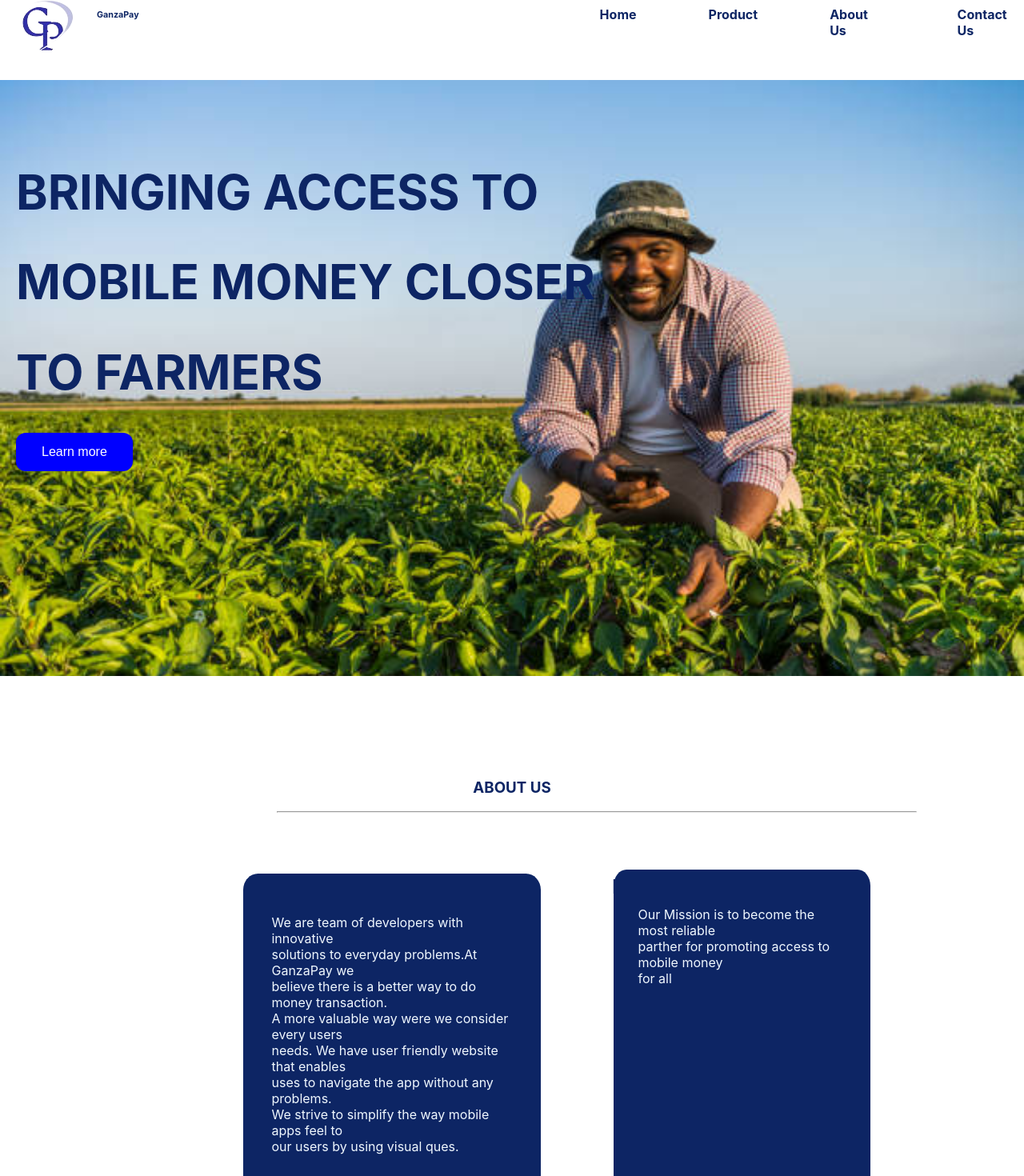
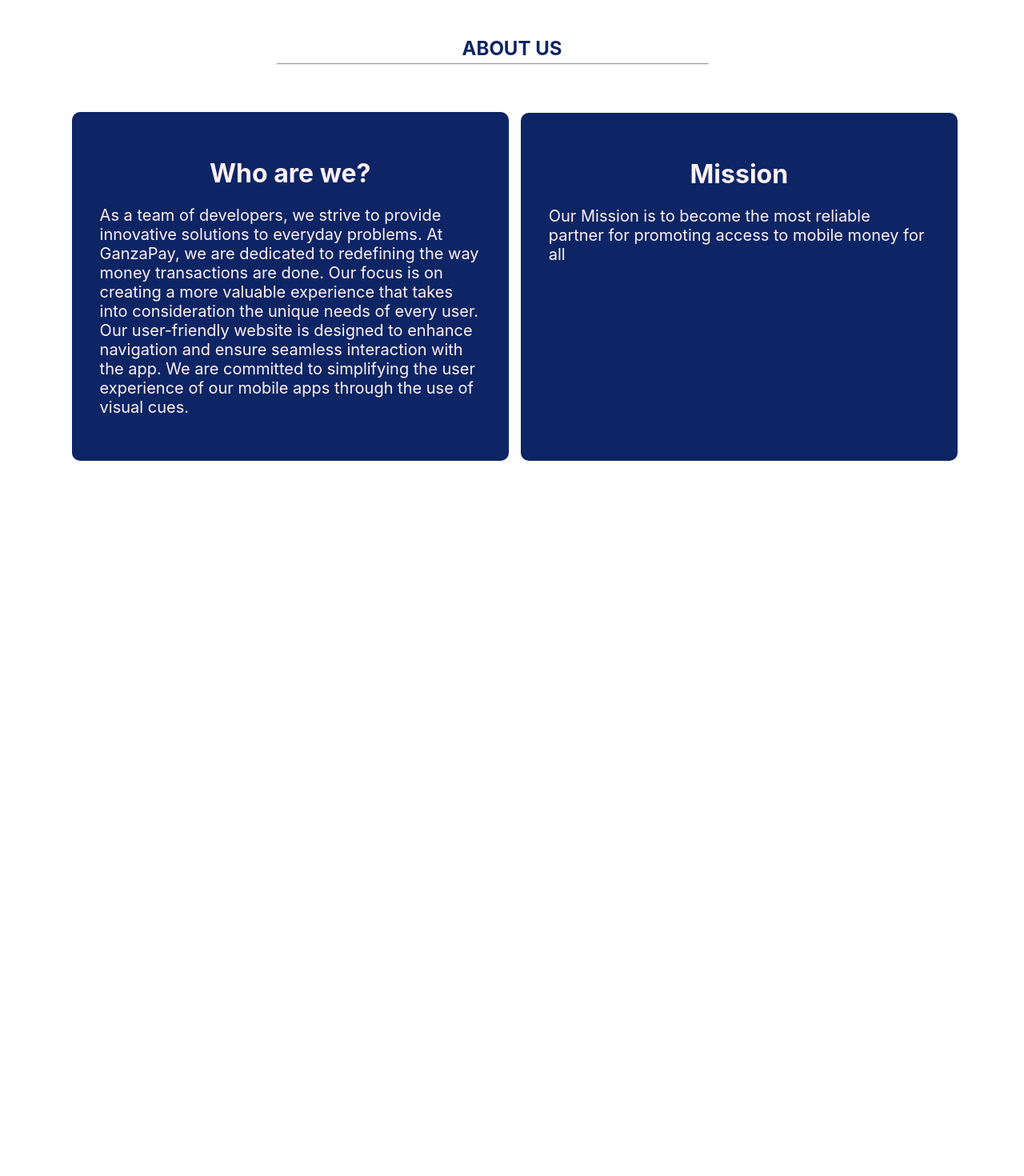
Before and after one commit to akirachix/Umodzi-Informational, a React (Create React App) app: page / in a window 1280 px wide. Shown: the part 18-1488 px from the top of the page at 80% size. After the commit the page ends 800 px from the top, so only its background shows below. Built offline with nearby package versions, Linux system fonts and the light colour scheme.

Commit message:
added files

```diff
--- a/src/About/index.css
+++ b/src/About/index.css
@@ -1,53 +1,301 @@
-.about-us {
+.about {
   text-align: center;
-  margin-top: 10%;
+  margin-top: 7%;
+  color: #0d2564;
+  font-size: 24px;
+}
+.line {
+  width: 860px;
+  margin-left: 28%;
+  height: 10px;
+  margin-top: -20px;
+}
+#our {
+  padding-top: -16px;
+}
+.teamtext {
+  background-color: #0d2564;
+  color: rgb(255, 240, 245);
+  padding: 30px 30px;
+  border-radius: 10px;
+  width: 45%;
+  font-size: 20px;
+  /* margin-left: -10%; */
+}
+.us {
+  font-size: 32px;
+  margin-left: -240px;
+}
+.missions {
+  background-color: #0d2564;
+  color: rgb(255, 240, 245);
+  padding: 30px 30px;
+  border-radius: 10px;
+  width: 45%;
+  /* height: 50px; */
+  font-size: 20px;
+  margin-top: 1px;
+  /* margin-left: -0%; */
+}
+.aboutus {
+  text-align: center;
+  /* margin-left: 20%; */
+  font-size: 32px;
+  /* margin-top: 30px; */
+}
+.container {
+  display: flex;
+  gap: 25px;
+  margin-top: 4%;
+  margin-left:  3%;
 }
 
+@media (max-width: 480px) {
+  .about {
+    text-align: center;
+    margin-top: 5%;
+    color: #0d2564;
+    font-size: 20px;
+  }
+  .line {
+    width: 200px;
+    margin-left: 25%;
+    height: 10px;
+  }
+  .teamtext {
+    /* display: block; */
+    /* height: 80px; */
+    background-color: #0d2564;
+    color: rgb(255, 240, 245);
+    padding: 35px 35px;
+    border-radius: 10px;
+    width: 82%;
+    font-size: 12px;
+    margin-left: -45px;
+  }
   .us {
-  position: relative;
-  left: 24%;
-  bottom: 70px;
+    font-size: 32px;
+    margin-left: -240px;
+  }
+  .missions {
+    background-color: #0d2564;
+    color: rgb(255, 240, 245);
+    padding: 25px 25px;
+    border-radius: 10px;
+    width: 88%;
+    /* height: 70%; */
+    font-size: 12px;
+    margin-top: -10px;
+    margin-left: -46px;
+  }
+  .aboutus {
+    font-size: 20px;
+  }
+  .container {
+    margin-left: 20%;
+    /* display: block; */
+    display: grid;
+    gap: 4%;
+  }
 }
 
-.ourmission {
-  position: relative;
-  left: 7%;
-  bottom: 70px;
+@media (min-width: 481px) and (max-width: 767px) {
+  .about {
+    text-align: center;
+    margin-top: 5%;
+    color: #0d2564;
+    font-size: 25px;
   }
-.hr {
-  width: 800px;
-  margin-left: 27%;
+  .line {
+    width: 250px;
+    margin-left: 25%;
+    height: 10px;
   }
-.team {
+  .teamtext {
+    /* display: block; */
+    /* height: 80px; */
     background-color: #0d2564;
-  color: aliceblue;
+    color: rgb(255, 240, 245);
     padding: 35px 35px;
-  border-radius: 5%;
-  margin-top: 10%;
-  margin-right: 15%;
-  left:15%;
-  position: relative;
-  bottom: 180px;
+    border-radius: 10px;
+    width: 82%;
+    font-size: 15px;
+    margin-left: -45px;
   }
-.mission {
+  .us {
+    font-size: 32px;
+    margin-left: -240px;
+  }
+  .missions {
     background-color: #0d2564;
-  color: aliceblue;
-  padding: 30px 30px;
-  border-radius: 5%;
-  margin-top: 10%;
-  margin-right: 15%;
-  position: relative;
-  bottom: 185px;
+    color: rgb(255, 240, 245);
+    padding: 25px 25px;
+    border-radius: 10px;
+    width: 87%;
+    /* height: 70%; */
+    font-size: 15px;
+    margin-top: -10px;
+    margin-left: -45px;
   }
-.who {
-  display: flex;
-  margin-top: 10%;
-  /* justify-content: space-evenly; */
+  .aboutus {
+    font-size: 25px;
   }
-h2 {
-  color: #0d2564;
+  .container {
+    margin-left: 18%;
+    /* display: block; */
+    display: grid;
+    gap: 5%;
+  }
 }
 
-h3 {
+@media (min-width: 768px) and (max-width: 991px) {
+  .about {
+    text-align: center;
+    margin-top: 5%;
     color: #0d2564;
+    font-size: 25px;
   }
+  .line {
+    width: 400px;
+    margin-left: 25%;
+    height: 10px;
+  }
+  .teamtext {
+    /* display: block; */
+    /* height: 80px; */
+    background-color: #0d2564;
+    color: rgb(255, 240, 245);
+    padding: 35px 35px;
+    border-radius: 10px;
+    width: 82%;
+    font-size: 25px;
+    margin-left: -45px;
+  }
+  .us {
+    font-size: 32px;
+    margin-left: -240px;
+  }
+  .missions {
+    background-color: #0d2564;
+    color: rgb(255, 240, 245);
+    padding: 25px 25px;
+    border-radius: 10px;
+    width: 85%;
+    /* height: 70%; */
+    font-size: 25px;
+    margin-top: -10px;
+    margin-left: -45px;
+  }
+  .aboutus {
+    font-size: 30px;
+  }
+  .container {
+    margin-left: 18%;
+    /* display: block; */
+    display: grid;
+    gap: 6%;
+  }
+}
+
+@media (min-width: 992px) and (max-width: 1199px) {
+  .about {
+    text-align: center;
+    margin-top: 5%;
+    color: #0d2564;
+    font-size: 25px;
+  }
+  .line {
+    width: 300px;
+    margin-left: 35%;
+    height: 15px;
+  }
+  .teamtext {
+    /* display: block; */
+    /* height: 80px; */
+    background-color: #0d2564;
+    color: rgb(255, 240, 245);
+    padding: 17px 18px;
+    border-radius: 10px;
+    width: 82%;
+    font-size: 16px;
+    margin-left: -49px;
+  }
+  .us {
+    font-size: 32px;
+    margin-left: -240px;
+  }
+  .missions {
+    background-color: #0d2564;
+    color: rgb(255, 240, 245);
+    padding: 25px 25px;
+    border-radius: 10px;
+    width: 80%;
+    /* height: 70%; */
+    font-size: 16px;
+    margin-top: -0px;
+    margin-right: 10px;
+  }
+  .aboutus {
+    font-size: 24px;
+  }
+  .container {
+    margin-left: 13%;
+    margin-right: 8%;
+    /* display: block; */
+    display: flex;
+    gap: 2%;
+  }
+}
+
+@media (min-width: 1200px) and (max-width: 1300px) {
+  .about {
+    text-align: center;
+    margin-top: 5%;
+    color: #0d2564;
+    font-size: 24px;
+  }
+  .line {
+    width: 540px;
+    margin-left: 27%;
+    height: 10px;
+  }
+  #our {
+    padding-top: -16px;
+  }
+  .teamtext {
+    background-color: #0d2564;
+    color: rgb(255, 240, 245);
+    padding: 35px 35px;
+    border-radius: 10px;
+    width: 40%;
+    font-size: 20px;
+    /* margin-left: 20%; */
+  }
+  .us {
+    font-size: 32px;
+    margin-left: -240px;
+  }
+  .missions {
+    background-color: #0d2564;
+    color: rgb(255, 240, 245);
+    padding: 35px 35px;
+    border-radius: 10px;
+    width: 40%;
+    /* height: 50px; */
+    font-size: 20px;
+    margin-top: 1px;
+    /* margin-left: -70%; */
+  }
+  .aboutus {
+    text-align: center;
+    /* margin-left: 20%; */
+    font-size: 32px;
+    /* margin-top: 30px; */
+  }
+  .container {
+    display: flex;
+    gap: 15px;
+    margin-top: 4%;
+    margin-left: 7%;
+  }
+}
--- a/src/About/index.js
+++ b/src/About/index.js
@@ -1,40 +1,39 @@
+import React from "react";
 import "./index.css";
+
 const Abouts = () => {
   return (
-    <div className="about-text">
-      <div className="about-us">
-        <h3>ABOUT US</h3>
-      </div>
-      <div className="hr">
+    <>
+      <h3 className="about">ABOUT US</h3>
+
+      <div className="line">
         <hr></hr>
       </div>
 
-      <div className="who">
-        <div className="us">
-          <h2>Who are we?</h2>
-        </div>
-        <div className="team">
+      <div className="container">
+        <div className="teamtext">
+          <h1 className="aboutus">Who are we?</h1>
           <p>
-            We are team of developers with innovative<br></br>
-            solutions to everyday problems.At GanzaPay we<br></br>
-            believe there is a better way to do money transaction.<br></br>A
-            more valuable way were we consider every users<br></br>
-            needs. We have user friendly website that enables<br></br>
-            uses to navigate the app without any problems.<br></br>
-            We strive to simplify the way mobile apps feel to<br></br>
-            our users by using visual ques.
+            As a team of developers, we strive to provide innovative solutions
+            to everyday problems. At GanzaPay, we are dedicated to redefining
+            the way money transactions are done. Our focus is on creating a more
+            valuable experience that takes into consideration the unique needs
+            of every user. Our user-friendly website is designed to enhance
+            navigation and ensure seamless interaction with the app. We are
+            committed to simplifying the user experience of our mobile apps
+            through the use of visual cues.
           </p>
         </div>
 
-        <h2 className="ourmission">Mission</h2>
-        <div className="mission">
-          <p>
-            Our Mission is to become the most reliable<br></br>
-            parther for promoting access to mobile money<br></br>for all{" "}
+        <div className="missions">
+          <h1 className="aboutus">Mission</h1>
+          <p        >
+            Our Mission is to become the most reliable partner for promoting
+            access to mobile money for all
           </p>
         </div>
       </div>
-    </div>
+    </>
   );
 };
 
--- a/src/App.js
+++ b/src/App.js
@@ -1,16 +1,11 @@
-import Abouts from "./About";
-import Intro from "./Landingpage";
-import Navb from "./Navbar";
+import About from "./About";
 
-function Nav(){
-  return(
+const App = () => {
+  return (
     <div>
-
-      <Navb/>
-      <Intro/>
-      <Abouts/>
+      <About />
     </div>
   );
 };
 
-export default Nav;
+export default App;
--- a/src/Landingpage/index.css
+++ /dev/null
@@ -1,30 +0,0 @@
-.Content{
-    text-align: center;
-}
-
-#button{
-    padding: 15px 32px;
-    text-align: center;
-    text-decoration: none;
-    display: inline-block;
-    font-size: 16px;
-    border-radius: 12px;
-    color: white;
-    background-color: blue;
-    border: none;
-    cursor: pointer;
-
-}
-
-.intro{
-    background-image: url(man.jpg);
-    background-size: cover;
-    padding-top: 5%;
-    padding-bottom: 20%;
-    border: none;
-    padding: auto;
-    color: #0D2564;
-    padding-left: 20px;
-    font-size: 30px;
-
-}
--- a/src/Landingpage/index.js
+++ /dev/null
@@ -1,19 +0,0 @@
-import'./index.css';
-
-const Intro =()=>{
-    return(
-        <div className='intro'>
-
-            <h1 className='content'>BRINGING ACCESS TO</h1>
-            <h1>MOBILE MONEY CLOSER</h1>
-            <h1>TO FARMERS</h1>
-             <button id='button'>Learn more</button>
-
-
-
-
-        </div>
-    );
-};
-
-export default  Intro;
--- a/src/Navbar/index.css
+++ /dev/null
@@ -1,44 +0,0 @@
-.logo{
-    display: flex;
-    gap: 0px;
-    color: #0D2564;
-    margin-top: 5px;
-}
-.topNav{
-    display: flex;
-    gap: 45%;
-    background-color: white;
-
-}
-.textNav{
-    display: flex;
-    gap: 90px;
-    text-decoration-line: none;
-    margin-top: 2%;
-
-
-}
-
-a{
-    text-decoration: none;
-    color: #0D2564;
-    font-weight: bold;
-}
-
-@media (min-width: 320px) and (max-width :768px){
-
-    .topNav{
-        display: flex;
-        flex-wrap: wrap;
-        gap: 20%;
-        background-color: white;
-    }
-
-    .textNav{
-        display: flex;
-        flex-wrap: wrap;
-        gap: 90px;
-        text-decoration-line: none;
-        margin-top: 2%;
-    }
-}
--- a/src/Navbar/index.js
+++ /dev/null
@@ -1,22 +0,0 @@
-import './index.css';
-import gplogo from "./gplogo.png";
-
-function Navb() {
-
-  return (
-    <div className="topNav">
-      <div className="logo">
-        <img src={gplogo} alt="Logo"></img>
-        <h6>GanzaPay</h6>
-      </div>
-      <div className="textNav">
-        <a href="home">Home</a>
-        <a href="Product">Product</a>
-        <a href="About">About Us</a>
-        <a href="Contact">Contact Us</a>{" "}
-      </div>
-    </div>
-  );
-}
-
-export default Navb;
```
Also changed, not shown: src/Landingpage/man.jpg (deleted), src/Navbar/gplogo.png (deleted). Lines whose indentation alone changed are shown as unchanged.
